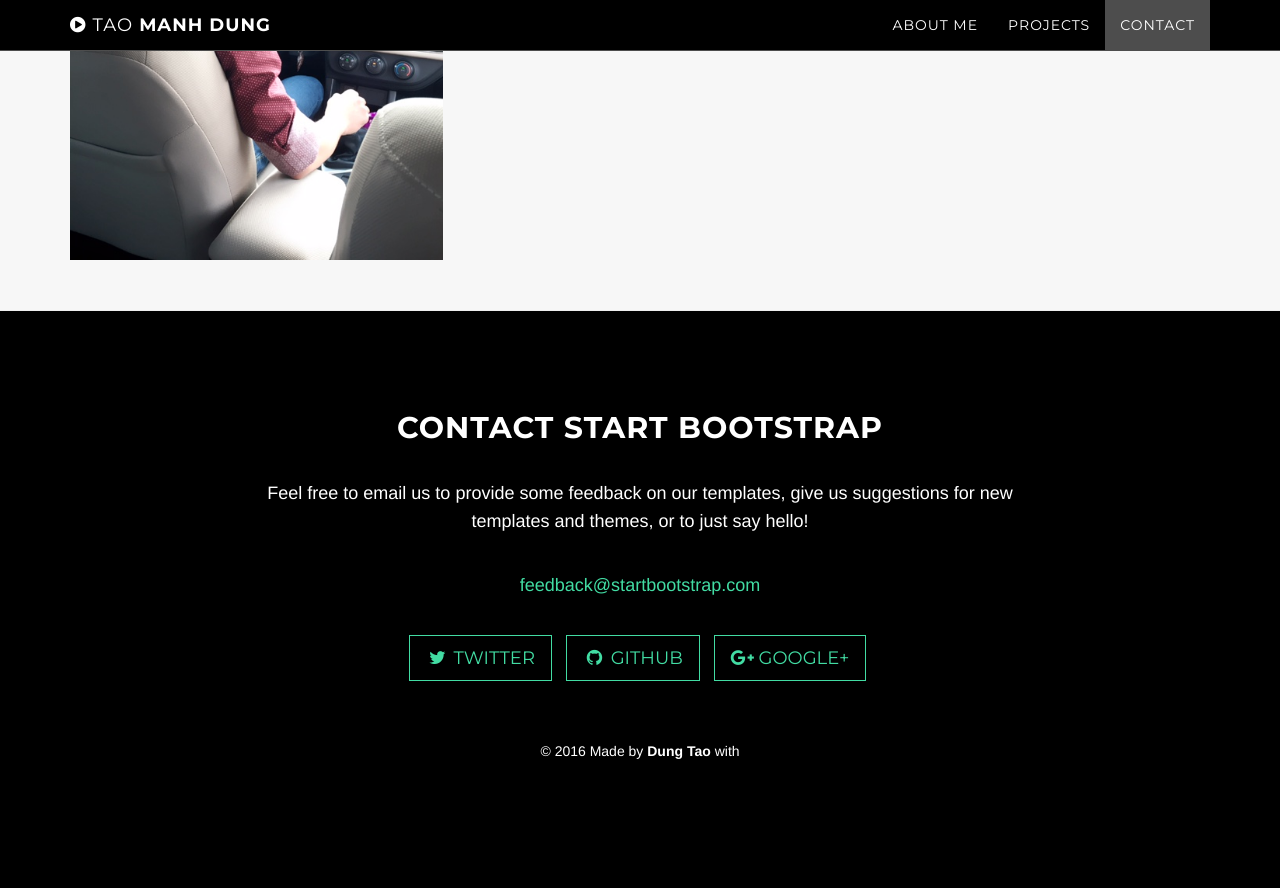
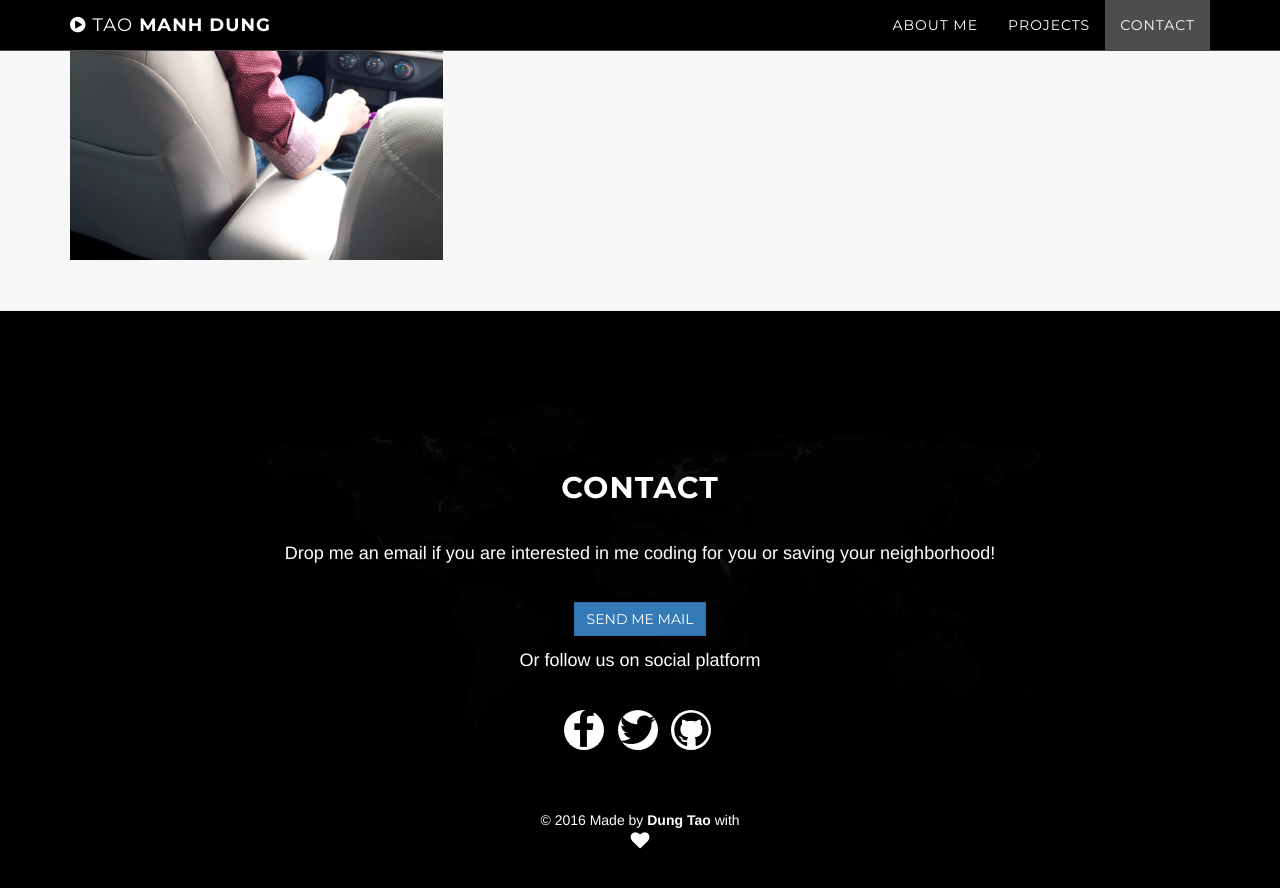
Before and after one commit to taomanhdung/my_cv, a Jekyll site: the page built from index.md, in a window 1280 px wide and 900 px high, scrolled down 2730 px. Shown: the top 888 px of the window. Built offline with Jekyll 4.4.1, drawn with Linux system fonts in a browser that asks for light colours; nearby versions of some CDN libraries; before the commit the page ends 3541 px from its top, so only the background shows below that.

Commit message:
new update

```diff
--- a/_includes/aboutme.html
+++ b/_includes/aboutme.html
@@ -19,7 +19,7 @@
 
                         <ul class="list-inline social-buttons">
                             {% for network in site.social %}
-                                <li><a title="{{network.title}}" href="{{ network.url }}" class="fa fa-{{ network.title }} fa-fw" target="_blank"></a></li>
+                            <li><a title="{{network.title}}" href="{{ network.url }}" class="fa fa-{{ network.title }} fa-fw" target="_blank"></a></li>
                             {% endfor %}
 
                         </ul>
--- a/_includes/contact.html
+++ b/_includes/contact.html
@@ -1,22 +1,22 @@
 <!-- Contact Section -->
-<section id="contact" class="container content-section text-center">
-    <div class="row">
-        <div class="col-lg-8 col-lg-offset-2">
-            <h2>Contact Start Bootstrap</h2>
-            <p>Feel free to email us to provide some feedback on our templates, give us suggestions for new templates and themes, or to just say hello!</p>
-            <p><a href="mailto:feedback@startbootstrap.com">feedback@startbootstrap.com</a>
-            </p>
-            <ul class="list-inline banner-social-buttons">
-                <li>
-                    <a href="https://twitter.com/SBootstrap" class="btn btn-default btn-lg"><i class="fa fa-twitter fa-fw"></i> <span class="network-name">Twitter</span></a>
-                </li>
-                <li>
-                    <a href="https://github.com/IronSummitMedia/startbootstrap" class="btn btn-default btn-lg"><i class="fa fa-github fa-fw"></i> <span class="network-name">Github</span></a>
-                </li>
-                <li>
-                    <a href="https://plus.google.com/+Startbootstrap/posts" class="btn btn-default btn-lg"><i class="fa fa-google-plus fa-fw"></i> <span class="network-name">Google+</span></a>
-                </li>
-            </ul>
+<section id="contact" class="section--contact">
+    <div class="container content-section text-center">
+        <div class="row">
+            <div class="col-lg-8 col-lg-offset-2">
+                <h2>Contact</h2>
+                <p>Drop me an email if you are interested in me coding for you or saving your neighborhood!</p>
+                <a href="mailto:taomanhdung@gmail.com" class="btn btn-primary">Send me mail</a>
+                <p class="m-t-sm">
+                    Or follow us on social platform
+                </p>
+
+                <ul class="list-inline social-buttons">
+                    {% for network in site.social %}
+                    <li><a title="{{network.title}}" href="{{ network.url }}" class="fa fa-{{ network.title }} fa-fw" target="_blank"></a></li>
+                    {% endfor %}
+
+                </ul>
+            </div>
         </div>
     </div>
 </section>
--- a/_includes/footer.html
+++ b/_includes/footer.html
@@ -1,6 +1,6 @@
 <!-- Footer -->
 <footer>
     <div class="container text-center">
-        © 2016 Made by <strong>Dung Tao</strong> with <div class="icon-heart heart-beating"></div>
+        © 2016 Made by <strong>Dung Tao</strong> with <div class="heart-beating"><i class="fa fa-heart fa-lg white"></i></div>
     </div>
 </footer>
--- a/css/main.css
+++ b/css/main.css
@@ -43,6 +43,14 @@ body{
 .section--projects{
     width: 100%;
     background: #fff none repeat scroll 0 0;
+}
+
+
+.section--contact {
+    background-image: url("../img/word_map.png");
+    background-position: 50% 50%;
+    background-repeat: no-repeat;
+    margin-top: 60px;
 }
 
 
@@ -123,6 +131,12 @@ ul.social-buttons li a:hover, ul.social-buttons li a:focus, ul.social-buttons li
     border-top: 1px solid #eee;
 }
 
+.bg-white {
+    background: #fff none repeat scroll 0 0;
+}
+
+
+
 .p-t-50{
     padding-top: 50px;
 }
@@ -134,3 +148,7 @@ ul.social-buttons li a:hover, ul.social-buttons li a:focus, ul.social-buttons li
 .cv_pdf{
     font-style: italic;
 }
+
+.m-t-sm{
+    margin-top: 10px;
+}
```
Also changed, not shown: img/word_map.png (added), 5 other files.
